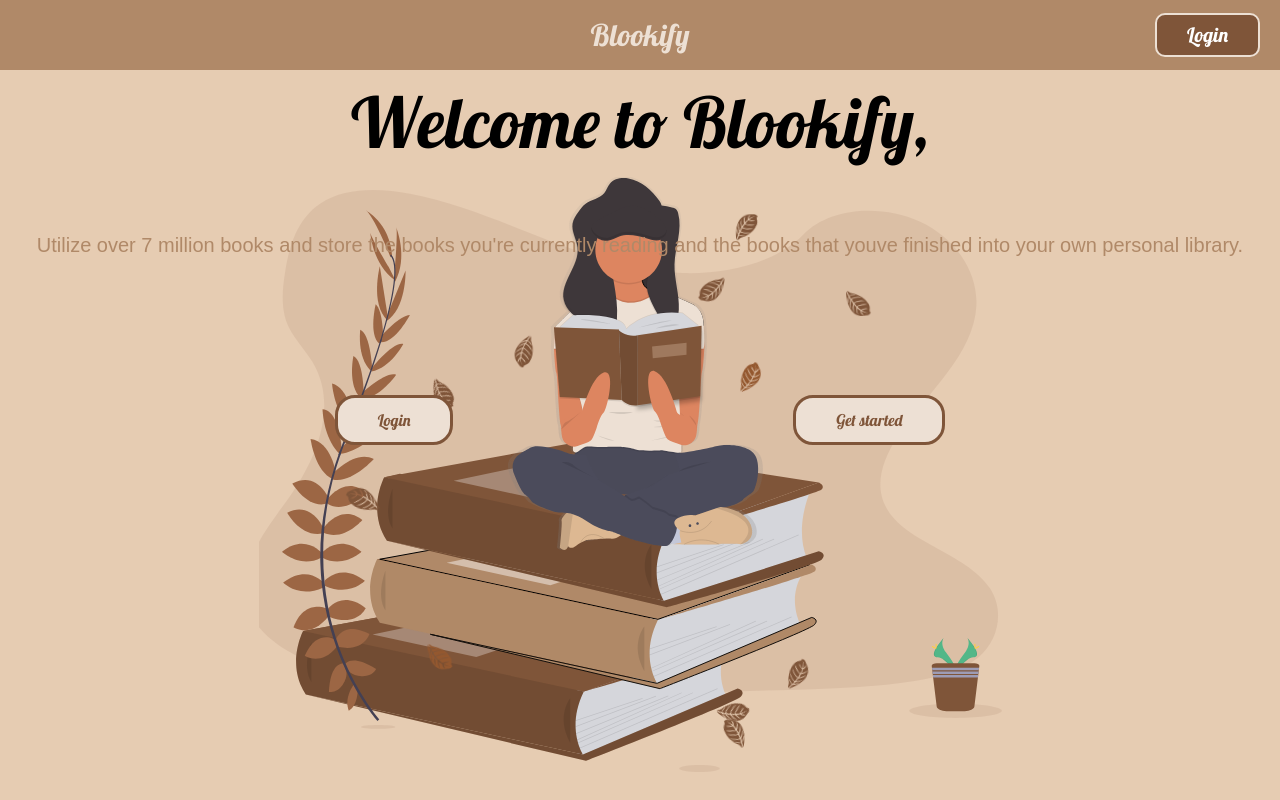
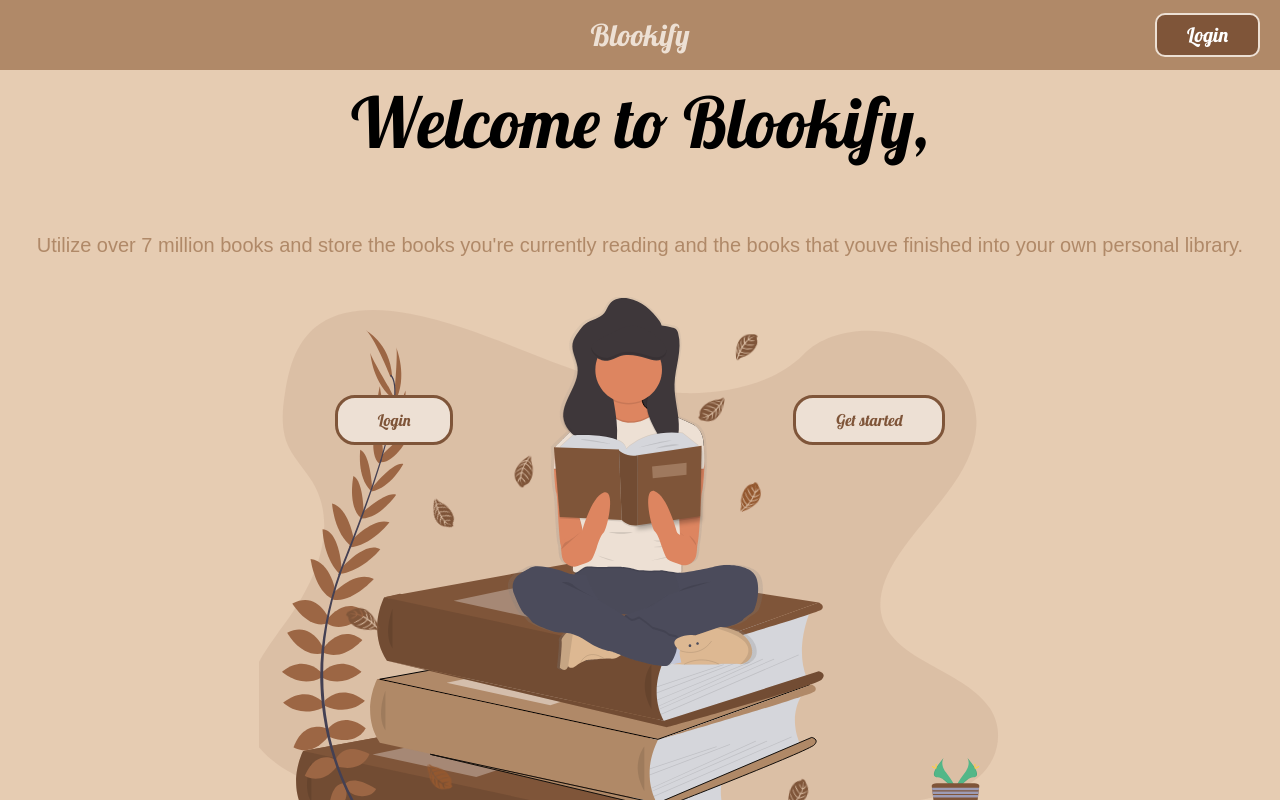
Before and after one commit to isamazon/Blookify, a React (Create React App) app in the folder client/: page / in a window 1280 px wide. Built offline with nearby package versions, Linux system fonts and the light colour scheme; no server answers; a web font is replaced by a local one.

Commit message:
Last few responsive changes

```diff
--- a/client/src/styles/landingpage.css
+++ b/client/src/styles/landingpage.css
@@ -41,6 +41,13 @@
           align-items: center;
 }
 
+@media screen and (max-height: 800px) {
+  .landingpage-fl-cnt .svg-cont {
+    height: 50%;
+    top: 40%;
+  }
+}
+
 @media screen and (max-width: 1360px) {
   .landingpage-fl-cnt .svg-cont {
     width: 100%;
@@ -55,13 +62,6 @@
 @media screen and (max-width: 800px) {
   .landingpage-fl-cnt .svg-cont {
     top: 60%;
-  }
-}
-
-@media screen and (max-height: 800px) {
-  .landingpage-fl-cnt .svg-cont {
-    height: 60%;
-    top: 30%;
   }
 }
 
@@ -154,7 +154,7 @@
 @media screen and (max-width: 350px) {
   .landingpage-fl-cnt .row-1 .text-container h1 {
     font-size: 30px;
-    top: 20%;
+    top: 30%;
   }
 }
 
@@ -200,6 +200,8 @@
   .landingpage-fl-cnt .row-1 .text-container p {
     font-size: 15px;
     padding: 0px 10px;
+    margin-bottom: 50px;
+    top: 5%;
   }
 }
 
--- a/client/src/styles/landingpage.scss
+++ b/client/src/styles/landingpage.scss
@@ -28,6 +28,10 @@ $font3: 'Pacifico', cursive;
     background: none;
     display: flex;
     align-items: center;
+    @media screen and (max-height: 800px) {
+      height: 50%;
+      top: 40%;
+    }
     @media screen and (max-width: 1360px) {
       width: 100%;
       justify-content: center;
@@ -36,10 +40,6 @@ $font3: 'Pacifico', cursive;
     }
     @media screen and (max-width: 800px) {
       top: 60%;
-    }
-    @media screen and (max-height: 800px) {
-      height: 60%;
-      top: 30%;
     }
   }
 
@@ -94,7 +94,7 @@ $font3: 'Pacifico', cursive;
         }
         @media screen and (max-width: 350px) {
           font-size: 30px;
-          top: 20%;
+          top: 30%;
         }
       }
       p {
@@ -125,6 +125,8 @@ $font3: 'Pacifico', cursive;
         @media screen and (max-width: 350px) {
           font-size: 15px;
           padding: 0px 10px;
+          margin-bottom: 50px;
+          top: 5%;
         }
       }
       .button-cont {
--- a/client/src/styles/navbar.css
+++ b/client/src/styles/navbar.css
@@ -43,6 +43,9 @@
 @media screen and (max-width: 1200px) {
   .nav-bar .menu-link-hidden {
     position: absolute;
+    display: -webkit-box;
+    display: -ms-flexbox;
+    display: flex;
     left: 20px;
     color: #ede0d4;
     z-index: 10;
--- a/client/src/styles/navbar.scss
+++ b/client/src/styles/navbar.scss
@@ -37,6 +37,7 @@ $font5: 'Marvel', sans-serif;
     display: none;
     @media screen and (max-width: 1200px) {
       position: absolute;
+      display: flex;
       left: 20px;
       color: #ede0d4;
       z-index: 10;
```
Also changed, not shown: 2 other files (tests, documents, lock files or other folders).
